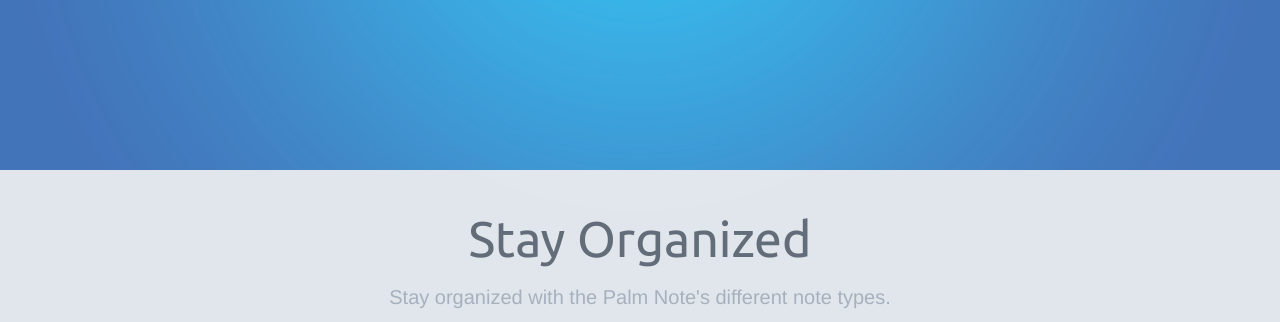
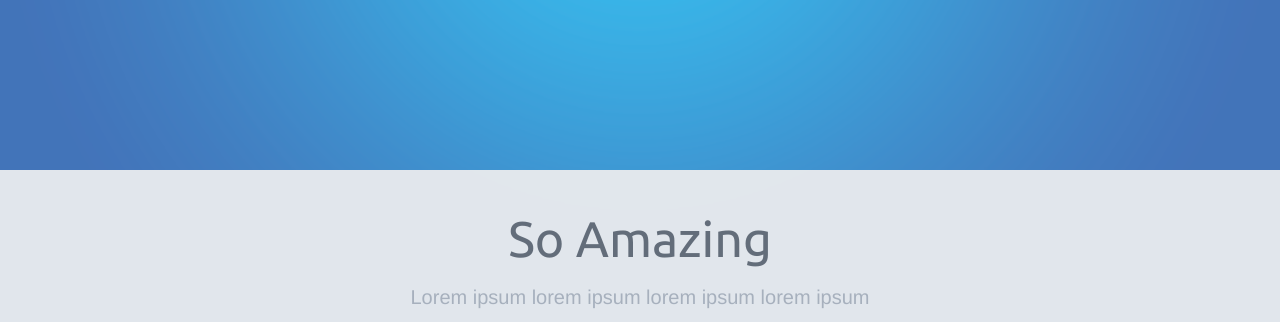
Before and after one commit to zhihaoli/SmarTEST-Website, a website: page index.html in a window 1280 px wide. Shown: the part 630-952 px from the top of the page. Drawn offline with Linux system fonts and the light colour scheme; some icons are missing.

Commit message:
lorem ipsum

```diff
--- a/index.html
+++ b/index.html
@@ -60,24 +60,24 @@
                 <section class="columns small-12">
                     <section class="screenShotSlider">
                         <div>
-                            <h2>Introducing Palm Note</h2>
-                            <p>A minimal note taking app built for speed.</p>
+                            <h2>Introducing SmarTEST</h2>
+                            <p>Lorem ipsum lorem ipsum</p>
                         </div>
                         <div>
-                            <h2>Stay Organized</h2>
-                            <p>Stay organized with the Palm Note's different note types.</p>
+                            <h2>So Amazing</h2>
+                            <p>Lorem ipsum lorem ipsum lorem ipsum lorem ipsum</p>
                         </div>
                         <div>
-                            <h2>Real-time note syncing</h2>
-                            <p>All your settings and notes get synced across all of your devices in real-time.</p>
+                            <h2>Revolutionary and Disruptive</h2>
+                            <p>Lorem ipsum lorem ipsum lorem ipsum lorem ipsum</p>
                         </div>
                         <div>
                             <h2>Beautifully Designed</h2>
-                            <p>Palm Note looks great on all of your devices.</p>
+                            <p>Lorem ipsum lorem ipsum lorem ipsum lorem ipsum</p>
                         </div>
                         <div>
-                            <h2>Well Integrated</h2>
-                            <p>Palm Note is well integrated with the tools that you love.</p>
+                            <h2>Lorem Ipsum</h2>
+                            <p>Lorem ipsum lorem ipsum lorem ipsum lorem ipsum</p>
                         </div>
                     </section>
                 </section>
```
